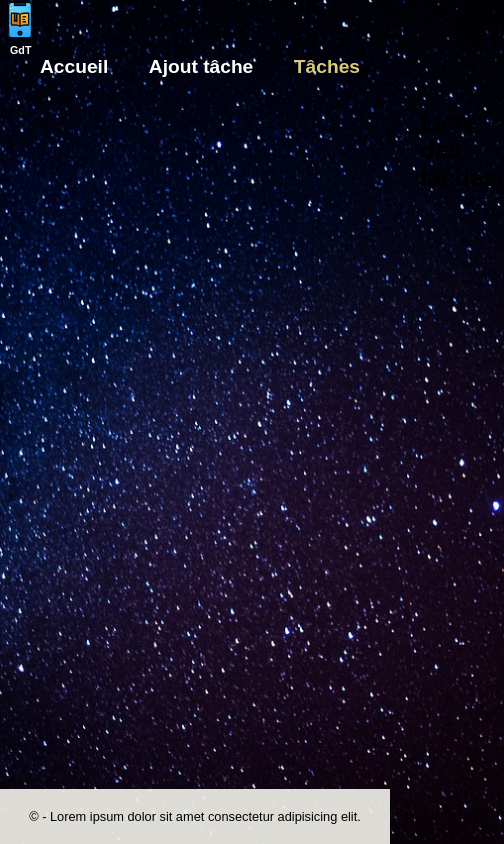
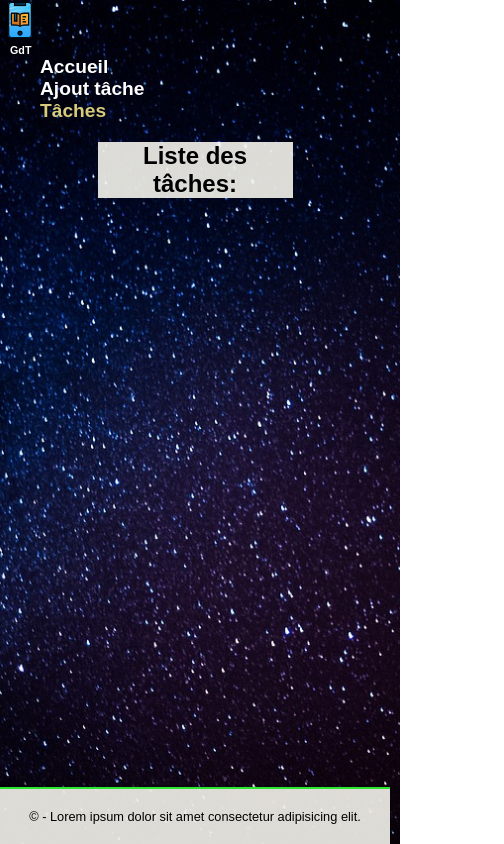
Before and after one commit to mustaphabenmbarek/my-todo-list, a React (Create React App) app: page /list in a window 390 px wide. Shown: the whole page, 504 px wide, since content can reach past the window. Built offline with nearby package versions, Linux system fonts and the light colour scheme.

Commit message:
add Media Queries

```diff
--- a/src/styles/app.css
+++ b/src/styles/app.css
@@ -44,11 +44,35 @@ h6 {
     padding: 20px;
     font-size: 0.8em;
     text-align: center;
+    width: 100%;
     bottom: 0;
     left: 0;
     right: 0;
+    border-top-width: 2px;
+    border-top-color: #2ae82d;
+    border-top-style: solid;
 }
 
 .footer-app p {
     color: black;
 }
+
+@media screen and (max-width: 700px) {
+    h6 {
+        display: flex;
+        text-align: center;
+    }
+    /*form {
+        grid-template-columns: 1fr;
+        grid-template-rows: 1fr;
+        grid-template-areas:
+        "i1"
+        "i2"
+        "ta"
+        "bt" ;
+    }
+
+    input, textarea {
+        font-size: 0.8 rem;
+    } */
+}
--- a/src/styles/menu.css
+++ b/src/styles/menu.css
@@ -22,3 +22,10 @@ ul {
     font-weight: bold;
     color: rgba(240, 226, 134, 0.9);
 }
+
+@media screen and (max-width: 400px) {
+    ul {
+        display: flex;
+        flex-direction: column;
+    }
+}
--- a/src/styles/taskadd.css
+++ b/src/styles/taskadd.css
@@ -85,3 +85,10 @@ select {
     border-radius: 4px;
     background-color: #a8acac;
 }
+
+@media screen and (max-width: 580px) {
+    .taskadd, .taskbtn {
+        width: 50%;
+    }
+
+}
--- a/src/styles/taskitem.css
+++ b/src/styles/taskitem.css
@@ -1,8 +1,10 @@
 .card {
     background-color: #e6e7ed;
-    box-shadow: 5px 1px 5px 8px #e6e7ed;
-    margin: 10px 80px 10px 80px;
+    /* box-shadow: 5px 1px 5px 8px #e6e7ed; */
+    width: 100%;
     border-radius: 10px;
+    display: flex;
+    flex-direction: column;
 }
 
 .card h5 {
@@ -20,8 +22,8 @@
 .btn-delete {
     background: rgba(249, 140, 140, 0.858);
     color: black;
-    padding: 14px 20px;
-    margin: 8px 0;
+    padding: 15px 20px;
+    margin: 20px 0;
     border: none;
     cursor: pointer;
     width: 100%;
--- a/src/styles/tasklist.css
+++ b/src/styles/tasklist.css
@@ -1,11 +1,24 @@
 .tasklist {
     background: rgba(244, 243, 235, 0.9);
     color: black;
-    margin: 20px 400px;
-    padding: 10px 0 10px;
+
+    width: 60%;
+    height: 100%;
+    margin: 20px auto;
+    margin-top: 5%;
+    margin-bottom: 5%;
+
+
 }
 
 .tasklist h2 {
     color: black;
     margin: 0px 20px;
+    text-align: center;
 }
+
+@media screen and (max-width: 500px) {
+    .tasklist {
+        width: 50%;
+    }
+}
```
